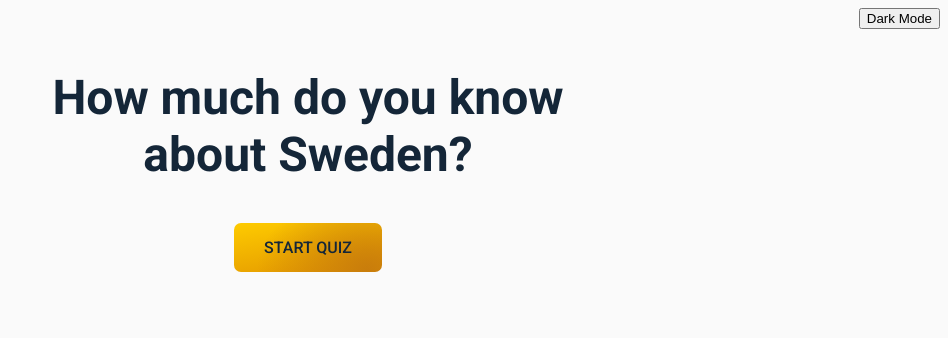
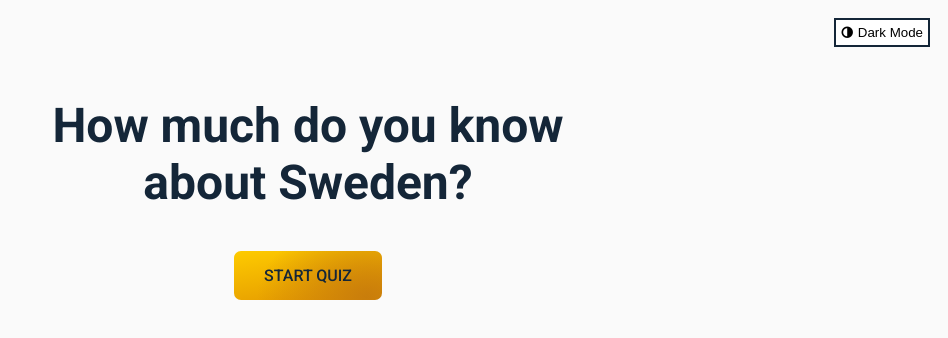
Before and after one commit to blancaley/quiz-challenge, a plain HTML site: page index.html in a window 1280 px wide. Shown: the whole page, without its empty margins (332-1280 px from the left). Drawn offline with Linux system fonts and the light colour scheme.

Commit message:
Add icon to dark mode button
Stylized dark mode button.

Added Font Awesome library.

```diff
--- a/index.html
+++ b/index.html
@@ -9,10 +9,11 @@
     <link rel="preconnect" href="https://fonts.googleapis.com">
 <link rel="preconnect" href="https://fonts.gstatic.com" crossorigin>
 <link href="https://fonts.googleapis.com/css2?family=Roboto:ital,wght@0,100;0,300;0,400;0,500;0,700;0,900;1,100;1,300;1,400;1,500;1,700;1,900&display=swap" rel="stylesheet">
+<link rel="stylesheet" href="https://cdnjs.cloudflare.com/ajax/libs/font-awesome/4.7.0/css/font-awesome.min.css">
 </head>
 <body>
     <nav>
-        <button id="darkMode">Dark Mode</button>
+        <button id="darkMode"><i class="fa fa-adjust"></i>Dark Mode</button>
     </nav>
     <section class="title">
         <h1>How much do you know about Sweden?</h1>
--- a/main.js
+++ b/main.js
@@ -1,6 +1,6 @@
 let quiz = [
     {
-        question: "Which is the local currency in Sweden?",
+        question: "What is the local currency in Sweden?",
         options: {
             a: "Euro (EUR)",
             b: "Swedish Crowns (SEK)",
--- a/style.css
+++ b/style.css
@@ -9,6 +9,16 @@ body {
     color: #fafafa;
 }
 
+#darkMode {
+  background-color: white;
+    padding: 5px;
+    margin: 10px;
+    border: #142638 solid 2px;
+}
+
+i {
+  padding-right: 5px;
+}
 .over-75 {
   color: green;
 }
```
